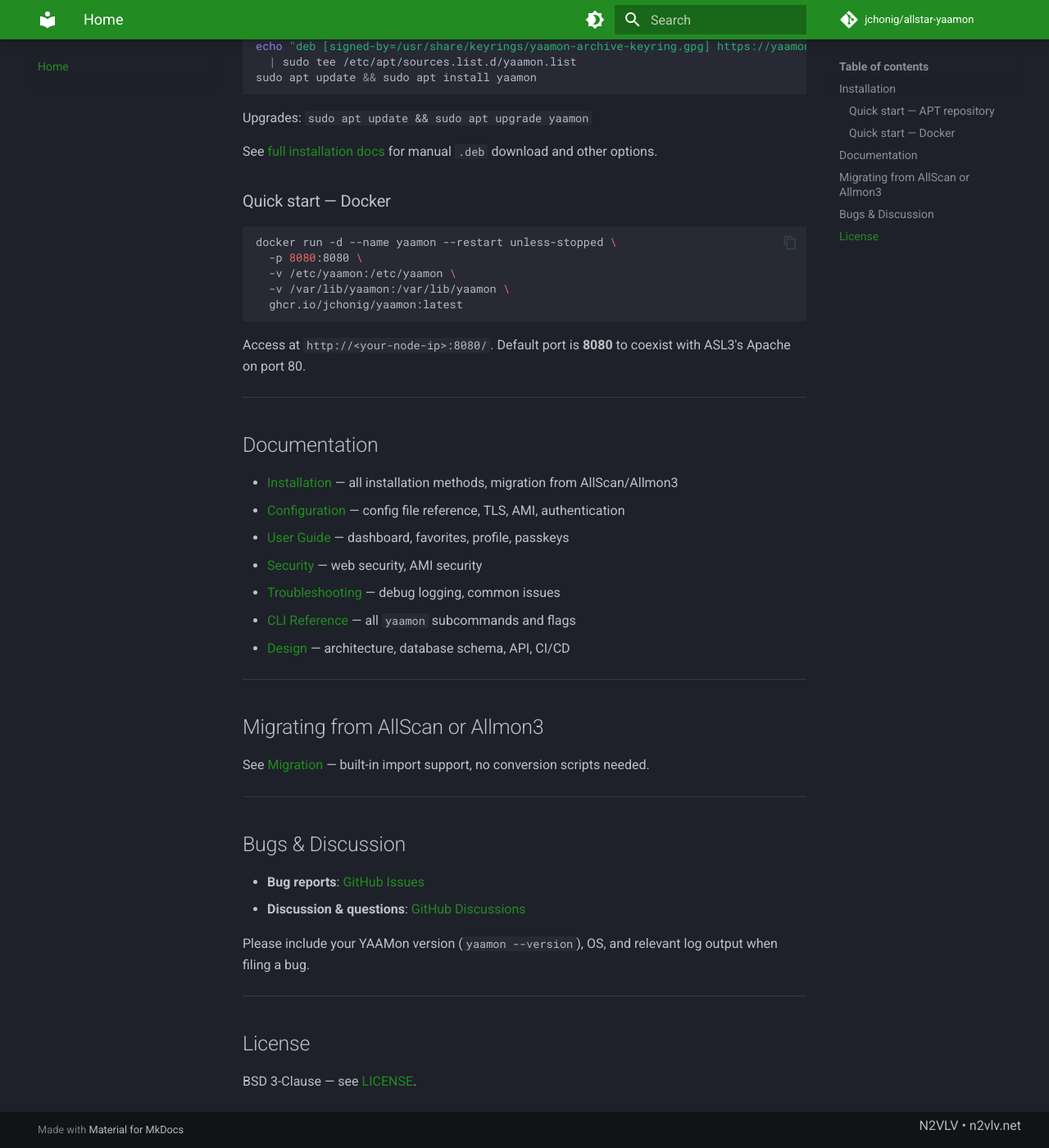
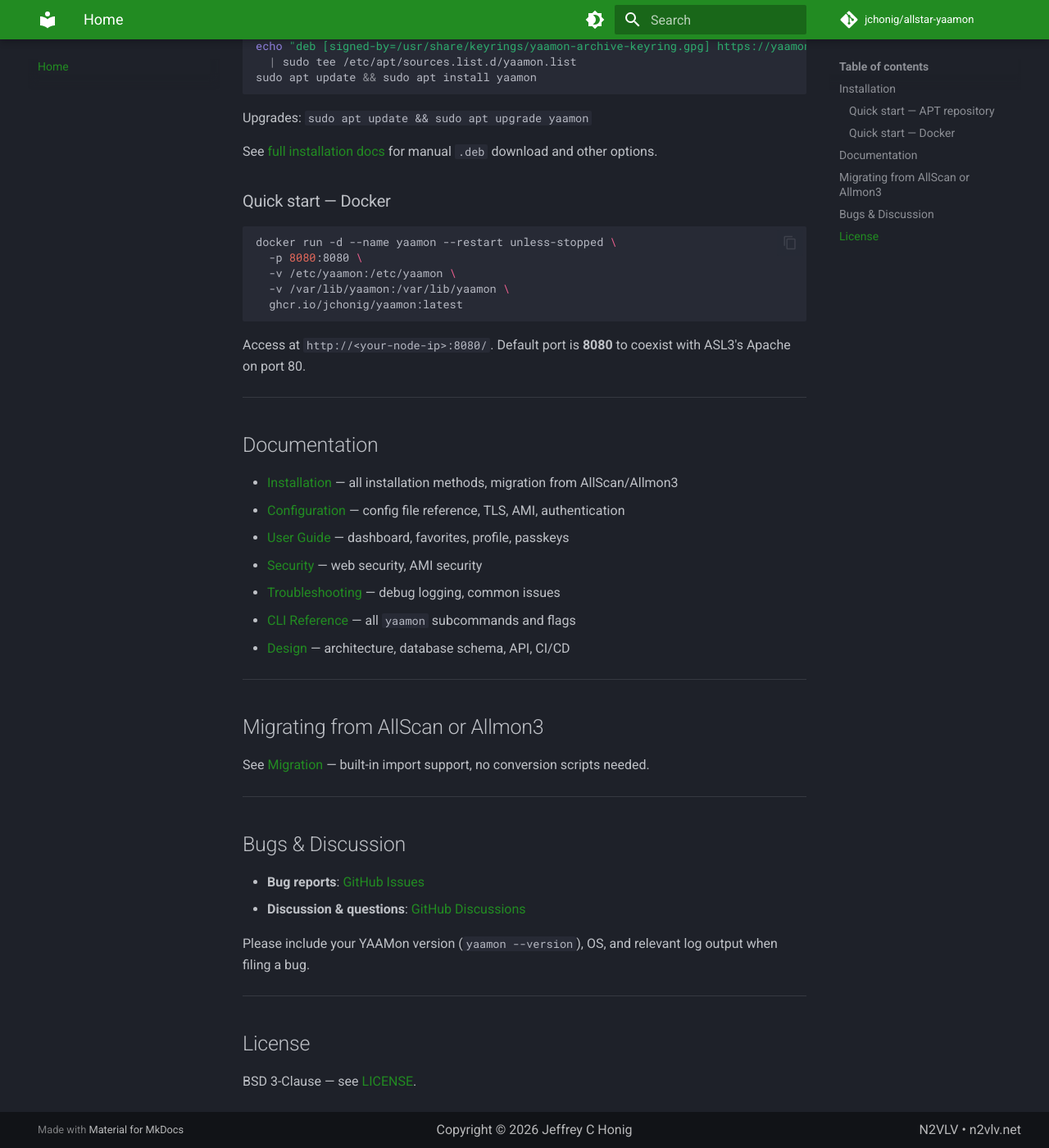
Before and after one commit to jchonig/allstar-yaamon, an MkDocs documentation site: the page built from docs/index.md, in a window 1280 px wide and 1400 px high, scrolled down 1792 px. Shown: the whole window at 82% size. Built offline with MkDocs 1.6.1 and Material for MkDocs 9.7.7, drawn with Linux system fonts in a browser that asks for light colours; comment, search, counter and statistics services are not loaded.

Commit message:
docs: add centered copyright notice to footer
Left: Made with Material for MkDocs
Center: Copyright © 2026 Jeffrey C Honig
Right: N2VLV · n2vlv.net

Co-Authored-By: Claude Opus 4.7 <noreply@anthropic.com>

```diff
--- a/docs/overrides/partials/copyright.html
+++ b/docs/overrides/partials/copyright.html
@@ -1,9 +1,4 @@
 <div class="md-copyright">
-  {% if config.copyright %}
-    <div class="md-copyright__highlight">
-      {{ config.copyright }}
-    </div>
-  {% endif %}
   {% if not config.extra.generator == false %}
     Made with
     <a href="https://squidfunk.github.io/mkdocs-material/" target="_blank" rel="noopener">
@@ -11,6 +6,9 @@
     </a>
   {% endif %}
 </div>
+<div class="md-footer-copyright">
+  {% if config.copyright %}{{ config.copyright }}{% endif %}
+</div>
 <div class="md-footer-byline">
   <a href="https://n2vlv.net" target="_blank" rel="noopener">N2VLV &bull; n2vlv.net</a>
 </div>
--- a/docs/stylesheets/extra.css
+++ b/docs/stylesheets/extra.css
@@ -1,5 +1,18 @@
 .md-footer-meta__inner {
   justify-content: space-between;
+  align-items: center;
+}
+.md-copyright,
+.md-footer-copyright,
+.md-footer-byline {
+  flex: 1;
+}
+.md-footer-copyright {
+  text-align: center;
+  color: var(--md-footer-fg-color--light);
+}
+.md-footer-byline {
+  text-align: right;
 }
 .md-footer-byline a {
   color: var(--md-footer-fg-color--light);
--- a/mkdocs.yml
+++ b/mkdocs.yml
@@ -41,6 +41,8 @@ markdown_extensions:
   - pymdownx.superfences
   - pymdownx.tabbed:
       alternate_style: true
+
+copyright: "Copyright &copy; 2026 Jeffrey C Honig"
 
 extra_css:
   - stylesheets/extra.css
```
